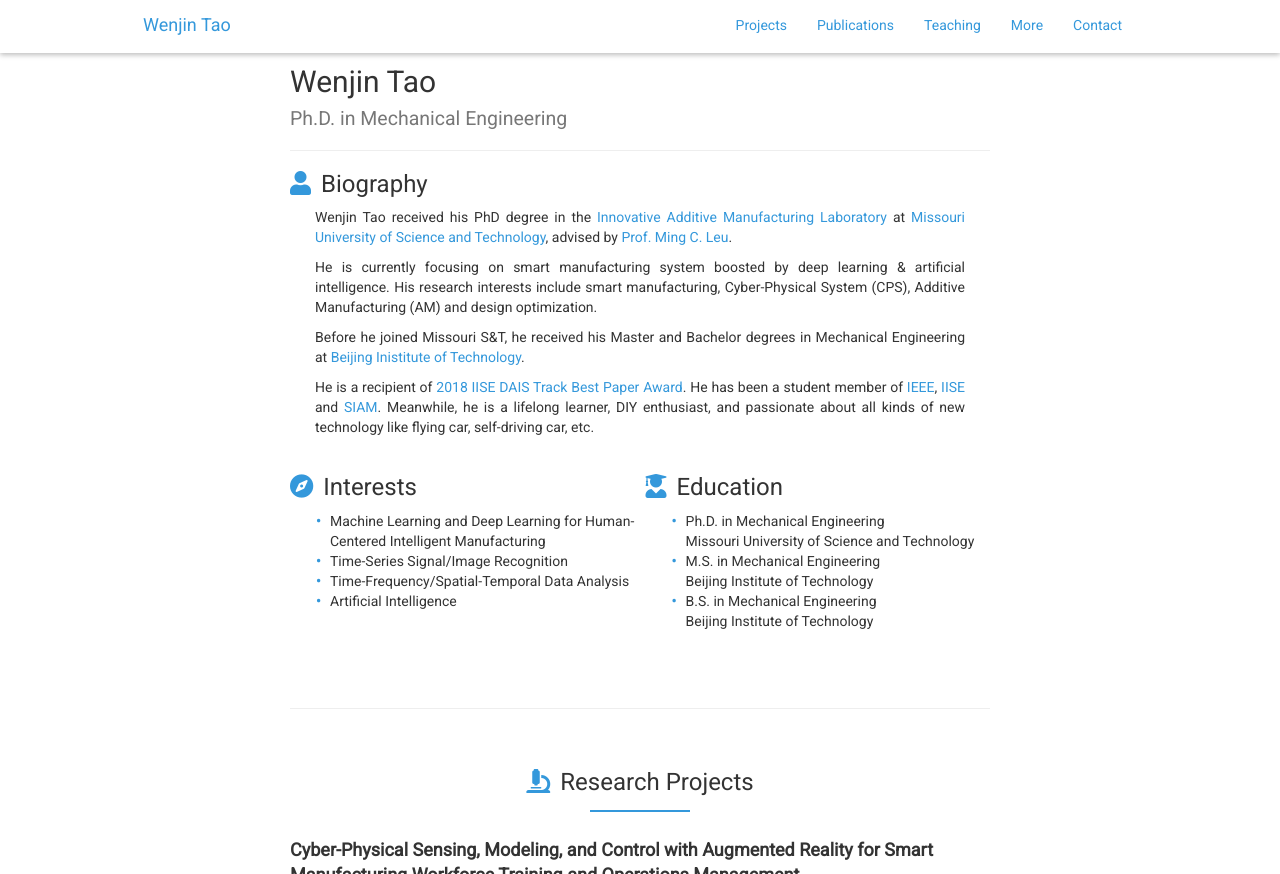
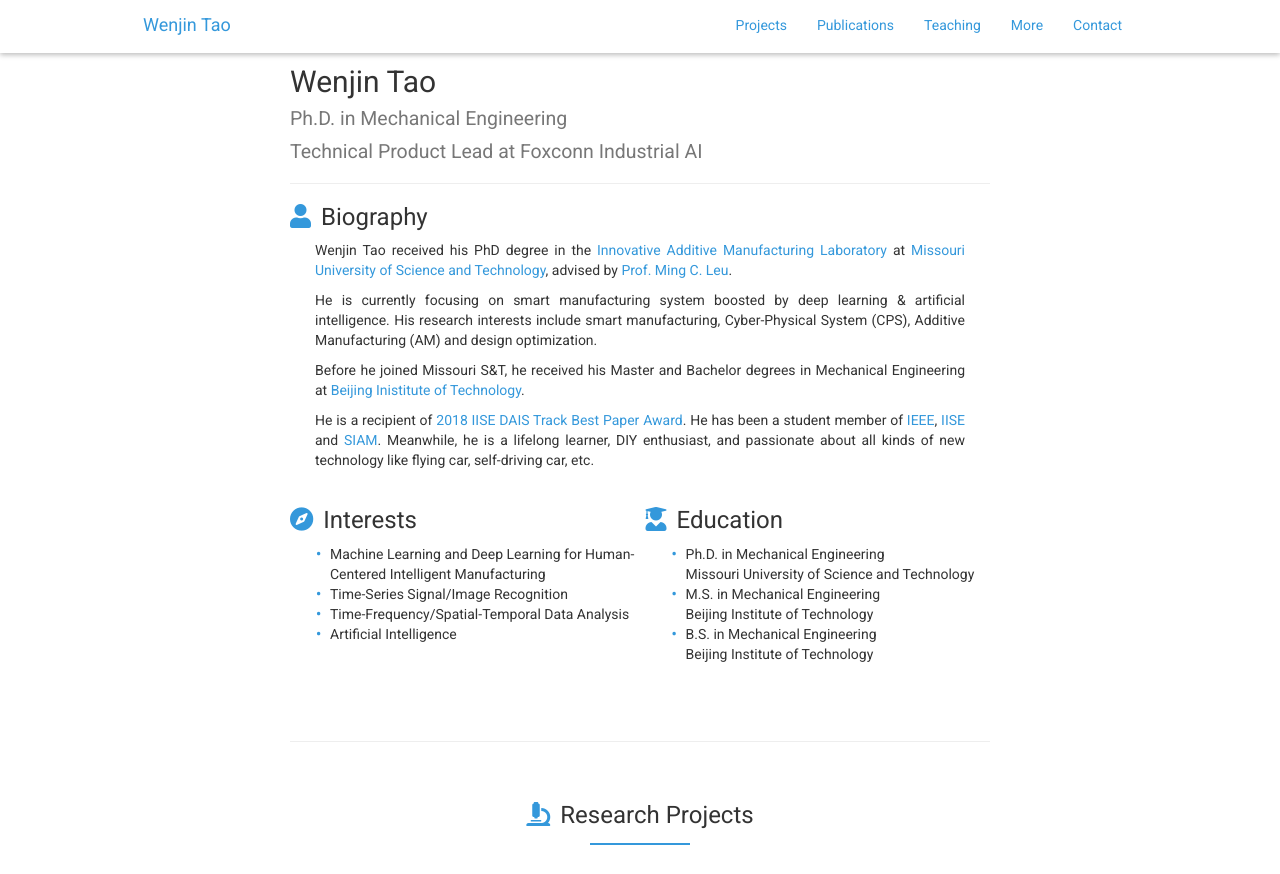
Before and after one commit to WenjinTao/WenjinTao.github.io, a Jekyll site: the page built from index.md, in a window 1280 px wide and 900 px high, cut to the strip 0-874 px from the top of the window. Built offline with Jekyll 4.4.1, drawn with Linux system fonts in a browser that asks for light colours; nearby versions of some CDN libraries; comment, search, counter and statistics services are not loaded; a style sheet for code colours, icons or effects is not loaded.

Commit message:
Update index.md

```diff
--- a/index.md
+++ b/index.md
@@ -1,7 +1,7 @@
 ---
 layout: page
 title: Wenjin Tao
-tagline: <br>Ph.D. in Mechanical Engineering
+tagline: <br>Ph.D. in Mechanical Engineering <br>Technical Product Lead at Foxconn Industrial AI
 description: Wenjin Tao | Missouri S&T
 ---
 
```
